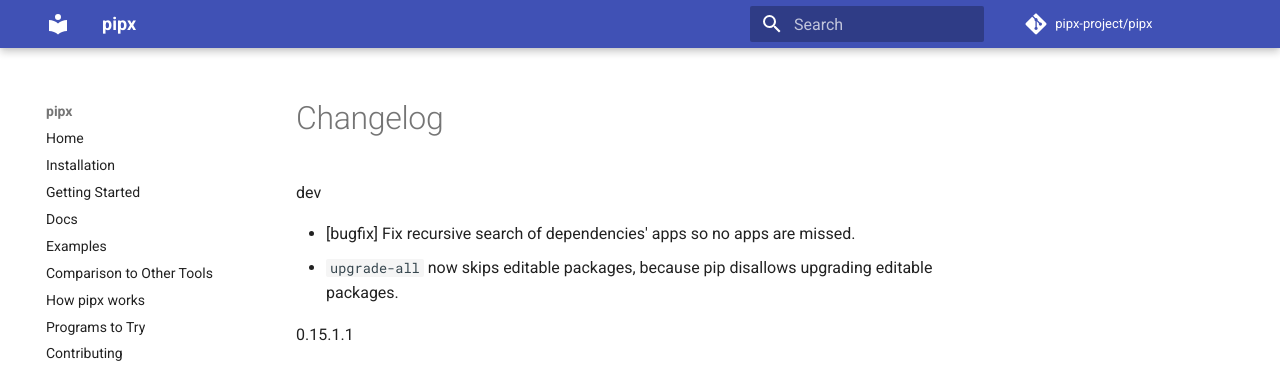
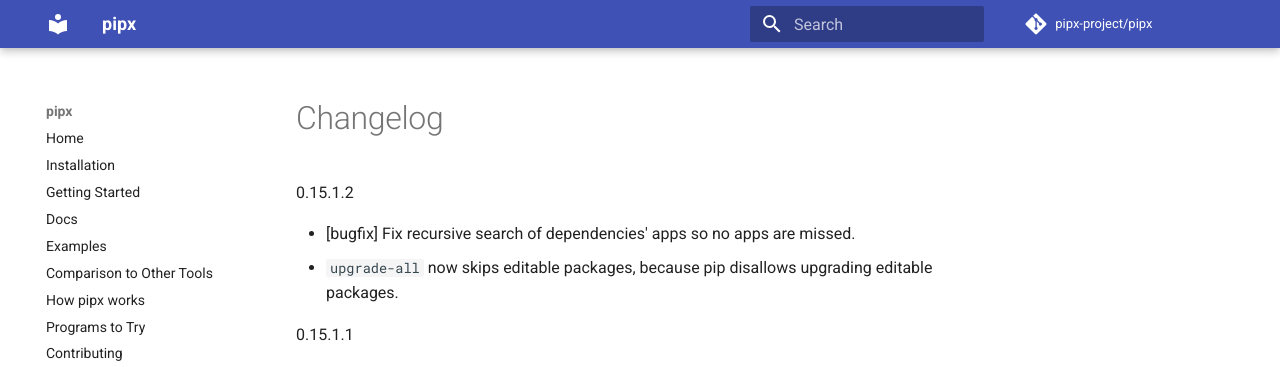
Before and after one commit to pypa/pipx, an MkDocs documentation site: the page built from docs/changelog.md, in a window 1280 px wide and 900 px high. Shown: the top 367 px of the window. Built offline with MkDocs 1.6.1 and Material for MkDocs 9.7.7, drawn with Linux system fonts in a browser that asks for light colours; comment, search, counter and statistics services are not loaded.

Commit message:
Update changelog version to 0.15.1.2.

```diff
--- a/docs/changelog.md
+++ b/docs/changelog.md
@@ -1,4 +1,4 @@
-dev
+0.15.1.2
 
 - [bugfix] Fix recursive search of dependencies' apps so no apps are missed.
 - `upgrade-all` now skips editable packages, because pip disallows upgrading editable packages.
```
